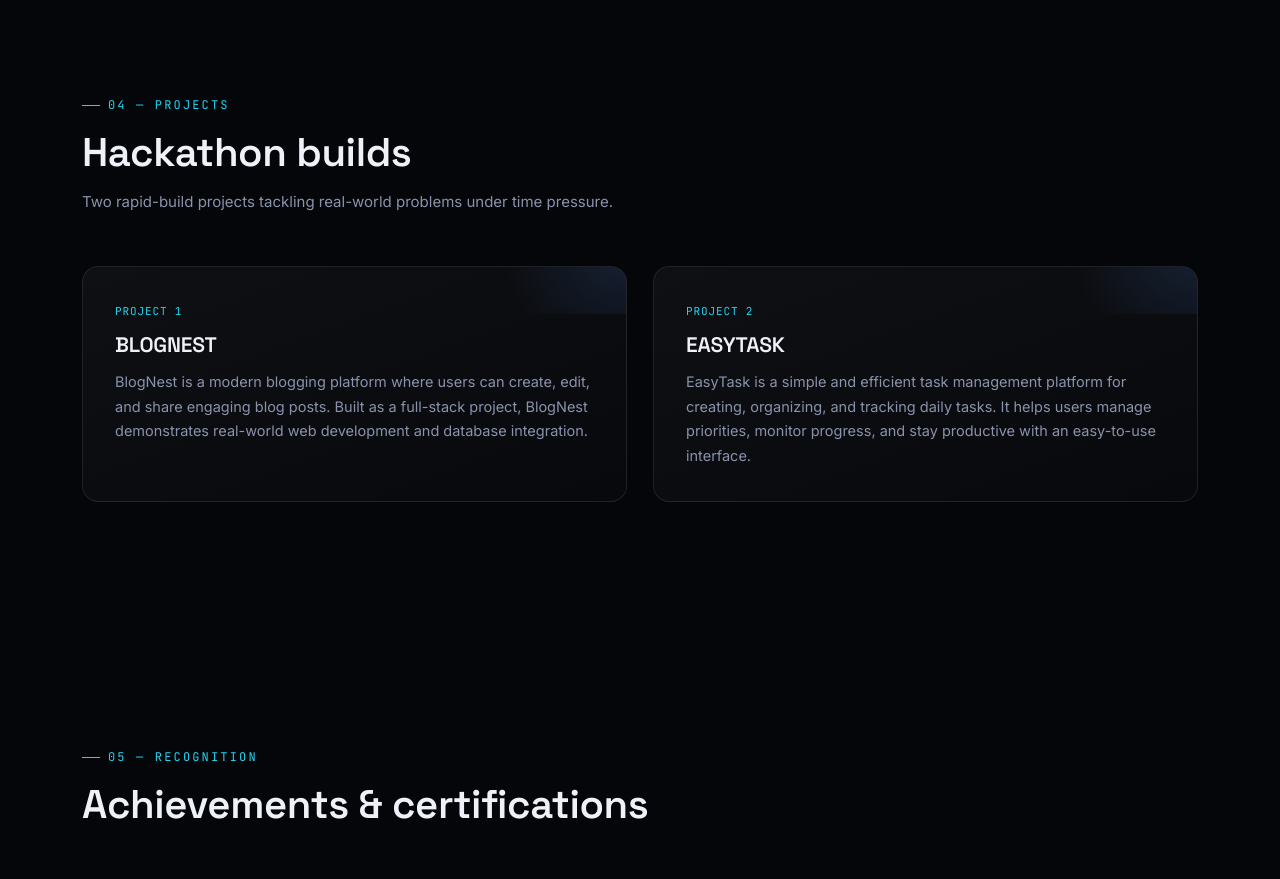
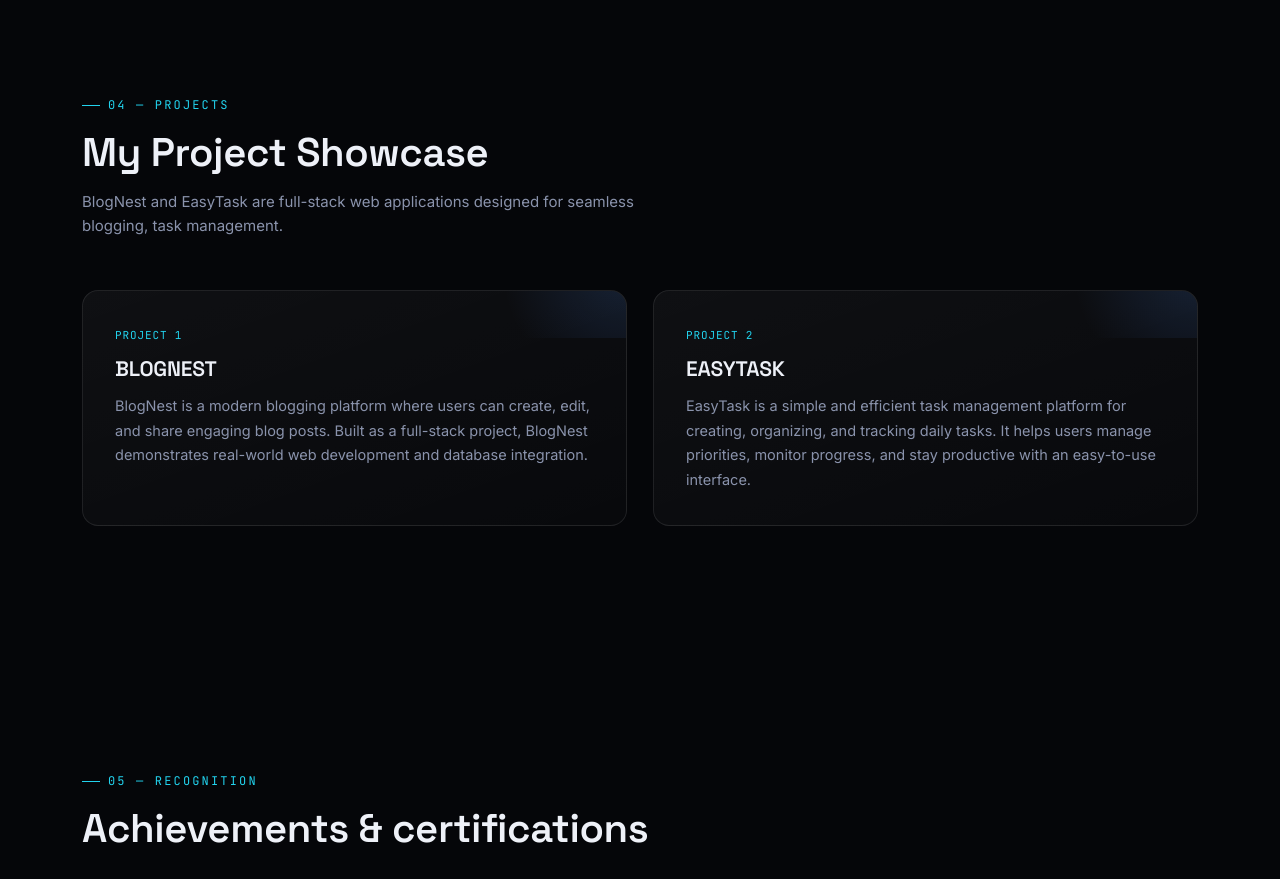
Before and after one commit to nawaz44-design/Portfolio, a plain HTML site: page index.html in a window 1280 px wide. Shown: the part 2780-3659 px from the top of the page. Drawn offline with nearby package versions, Linux system fonts and the light colour scheme; animation ran at ten frames a second.

Commit message:
Sync deployed project section

```diff
--- a/index.html
+++ b/index.html
@@ -468,8 +468,8 @@ footer{
   <section id="projects">
     <div class="section-head">
       <span class="eyebrow">04 — Projects</span>
-      <h2>Hackathon builds</h2>
-      <p>Two rapid-build projects tackling real-world problems under time pressure.</p>
+      <h2>My Project Showcase</h2>
+      <p>BlogNest and EasyTask are full-stack web applications designed for seamless blogging, task management.</p>
     </div>
     <div class="projects-grid">
       <a class="project-card tilt" href="https://project-smoky-nu-10.vercel.app" target="_blank" rel="noopener" aria-label="Open BLOGNEST project">
```
